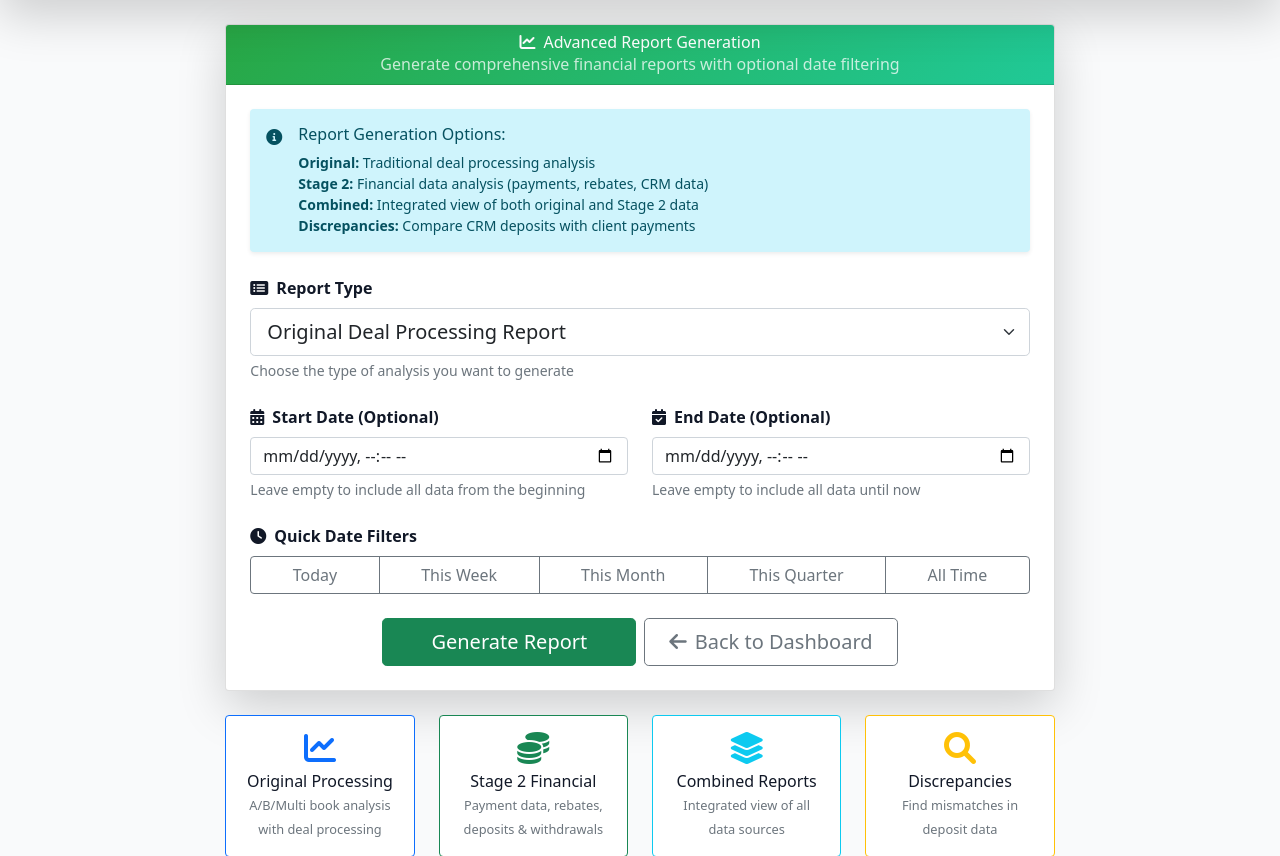
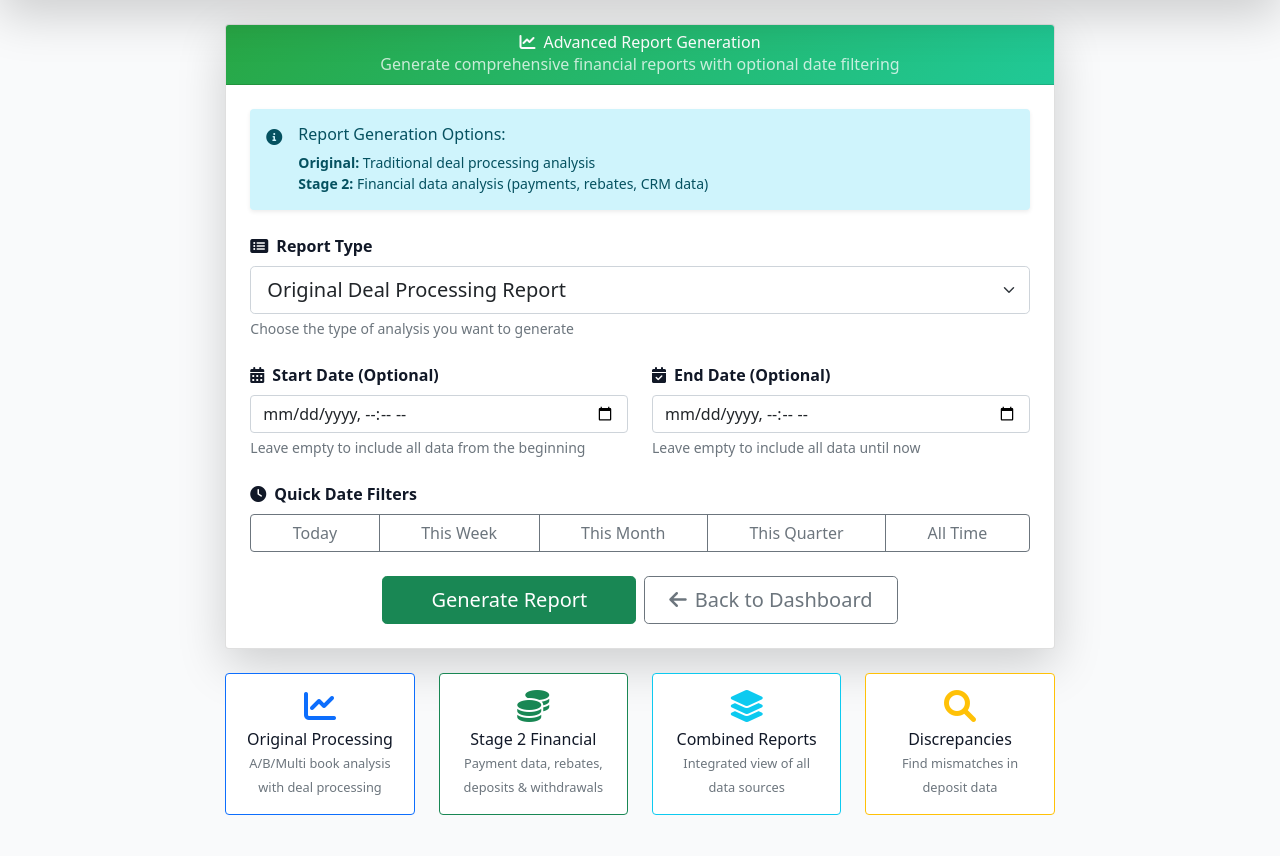
Before and after one commit to mhdi002/robobrocker, a Flask app: page /report/stage2 in a window 1280 px wide. Shown: the part 65-921 px from the top of the page. Run offline with Flask 3, Linux system fonts and the light colour scheme; the visitor is signed in with stand-in values (Sample User, id 1); parts of the project's set-up code (start-up, migrations or seed data) failed here and were passed over; some libraries are stand-ins or nearby versions.

Commit message:
auto-commit for 670c0e58-e0e3-4a2d-b2ae-caace2912bfd

```diff
--- a/app/templates/report_selection.html
+++ b/app/templates/report_selection.html
@@ -23,8 +23,6 @@
                                 <ul class="mb-0 small">
                                     <li><strong>Original:</strong> Traditional deal processing analysis</li>
                                     <li><strong>Stage 2:</strong> Financial data analysis (payments, rebates, CRM data)</li>
-                                    <li><strong>Combined:</strong> Integrated view of both original and Stage 2 data</li>
-                                    <li><strong>Discrepancies:</strong> Compare CRM deposits with client payments</li>
                                 </ul>
                             </div>
                         </div>
```
